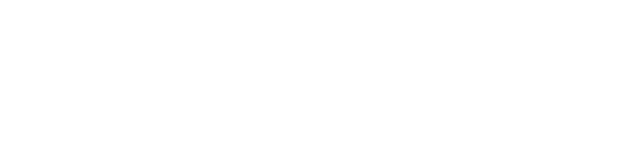
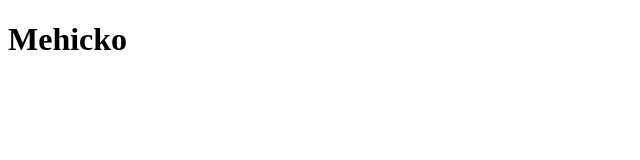
Before and after one commit to PaulBassi/PaulBassi.github.io, a plain HTML site: page index.html in a window 1280 px wide. Shown: the whole page, without its empty margins (0-640 px from the left). Drawn offline with Linux system fonts and the light colour scheme.

Commit message:
updated h1

```diff
--- a/index.html
+++ b/index.html
@@ -2,9 +2,18 @@
 <html lang="en">
 <head>
 	<meta charset="UTF-8">
-	<title>Document</title>
+	<title>Github Pages Fun</title>
+	<style>
+		:root {
+			--heading-color: #tomato;
+		}
+
+		h1 {
+			color: var(--heading-color);
+		}
+	</style>
 </head>
 <body>
-
+	<h1>Mehicko</h1>
 </body>
 </html>
```
